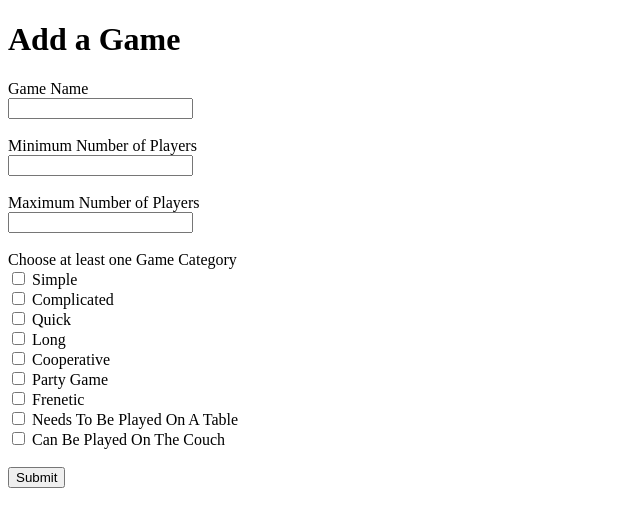
After one commit to carolframen/boardgame_picker, a Flask app: page /add in a window 1280 px wide. The commit adds this page. Shown: the top 527 px of the page, without its empty margins (0-640 px from the left). Run offline with Flask 3, Linux system fonts and the light colour scheme.

Commit message:
Added information to the add_game page

```diff
--- a/main.py
+++ b/main.py
@@ -1,27 +1,39 @@
-# Board Games
+# Board Game Picker
 # ---------------------------- IMPORTS ------------------------------- #
 from flask import Flask, render_template, request, jsonify
 import json
 
 app = Flask(__name__)
 
-# Home page
+# ---------------------------- HOME PAGE ------------------------------- #
+# Show Home Page
 @app.route("/")
 def index():
     return render_template("index.html")
 
-# Handle form submission
-@app.route("/search", methods=["POST"])
-def search():
-    user_input = request.form["query"]
+# ---------------------------- ADD NEW GAME ------------------------------- #
+# Show Add Game Page
+@app.route("/add")
+def add_game_page():
+    return render_template("add_game.html")
+# ---------------------------- SHOW GAME LIST ------------------------------- #
+# Show List Games Page
+@app.route("/list")
+def list_games():
+    return render_template("list_games.html")
 
-    with open("data.json") as f:
-        data = json.load(f)
+# ---------------------------- FILTER GAMES ------------------------------- #
+# Show Filter Games Page
+@app.route("/filter")
+def list_games():
+    return render_template("filter_games.html")
 
-    # Get value from JSON (or "Not found")
-    result = data.get(user_input, "Not found")
+# ---------------------------- PICK A RANDOM GAME ------------------------------- #
+# Show Pick Random Game Page
+@app.route("/random")
+def list_games():
+    return render_template("random_game.html")
 
-    return jsonify({"result": result})
-
+# ---------------------------------------------------------- #
 if __name__ == "__main__":
     app.run(debug=True)
--- /dev/null
+++ b/templates/add_game.html
@@ -0,0 +1,56 @@
+<!DOCTYPE html>
+<html lang="en">
+<head>
+    <meta charset="UTF-8">
+    <title>Board Game Picker</title>
+</head>
+<body>
+    <h1>Add a Game</h1>
+
+    <form method="POST" action="/add">
+        <!-- Game Name -->
+        <label>Game Name</label><br>
+        <input type="text" name="gname"required><br><br>
+
+        <!-- Min Players -->
+        <label>Minimum Number of Players</label><br>
+        <input type="number" min="1" name="minplayers" required><br><br>
+
+        <!-- Max Players -->
+        <label>Maximum Number of Players</label><br>
+        <input type="number" min="1 " name="maxplayers" required><br><br>
+
+        <!-- Game Categories -->
+        <label>Choose at least one Game Category</label><br>
+        <input type="checkbox" id="category-simple" name="category" value="simple">
+        <label for="category-simple">Simple</label><br>
+
+        <input type="checkbox" id="category-complicated" name="category" value="complicated">
+        <label for="category-complicated">Complicated</label><br>
+
+        <input type="checkbox" id="category-quick" name="category" value="quick">
+        <label for="category-quick">Quick</label><br>
+
+        <input type="checkbox" id="category-long" name="category" value="long">
+        <label for="category-long">Long</label><br>
+
+        <input type="checkbox" id="category-cooperative" name="category" value="cooperative">
+        <label for="category-cooperative">Cooperative</label><br>
+
+        <input type="checkbox" id="category-party" name="category" value="party">
+        <label for="category-party">Party Game</label><br>
+
+        <input type="checkbox" id="category-frenetic" name="category" value="frenetic">
+        <label for="category-frenetic">Frenetic</label><br>
+
+        <input type="checkbox" id="category-table" name="category" value="table">
+        <label for="category-table">Needs To Be Played On A Table</label><br>
+
+        <input type="checkbox" id="category-couch" name="category" value="couch">
+        <label for="category-couch">Can Be Played On The Couch</label><br><br>
+
+        <!-- Submit -->
+        <button type="submit">Submit</button>
+    </form>
+</body>
+</html>
--- a/templates/index.html
+++ b/templates/index.html
@@ -2,7 +2,7 @@
 <html lang="en">
 <head>
     <meta charset="UTF-8">
-    <title>My Flask App</title>
+    <title>Board Game Picker</title>
 </head>
 <body>
     <h1>Check Something</h1>
```
Also changed, not shown: templates/filter_games.html (added), templates/list_games.html (added), templates/random_game.html (added).
